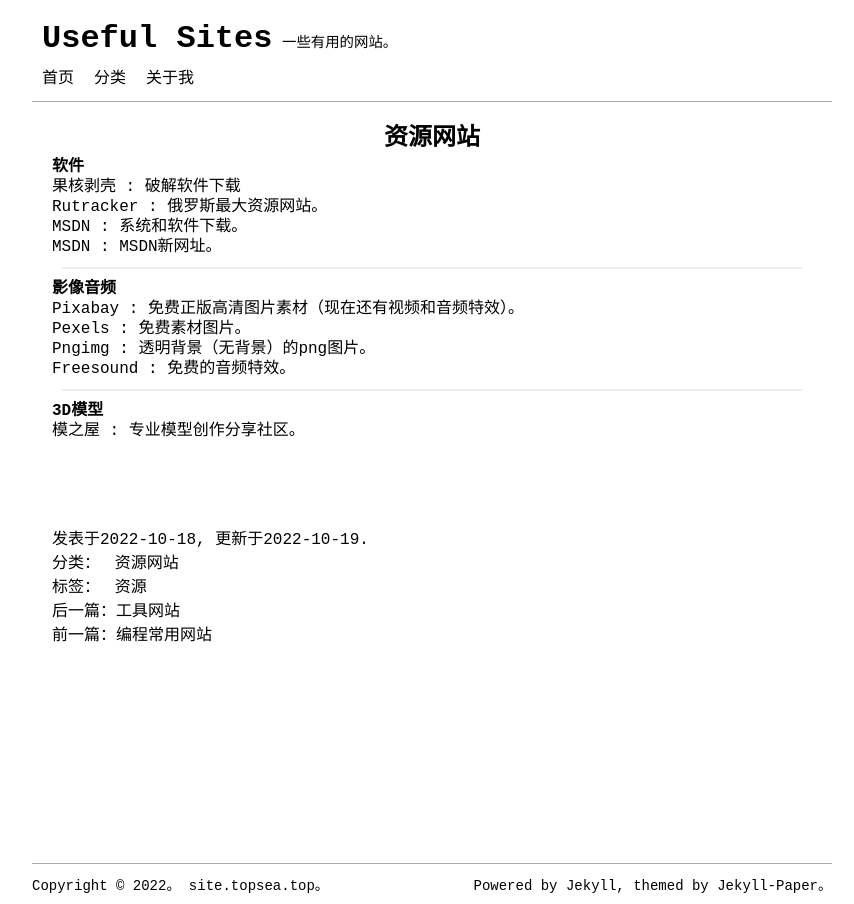
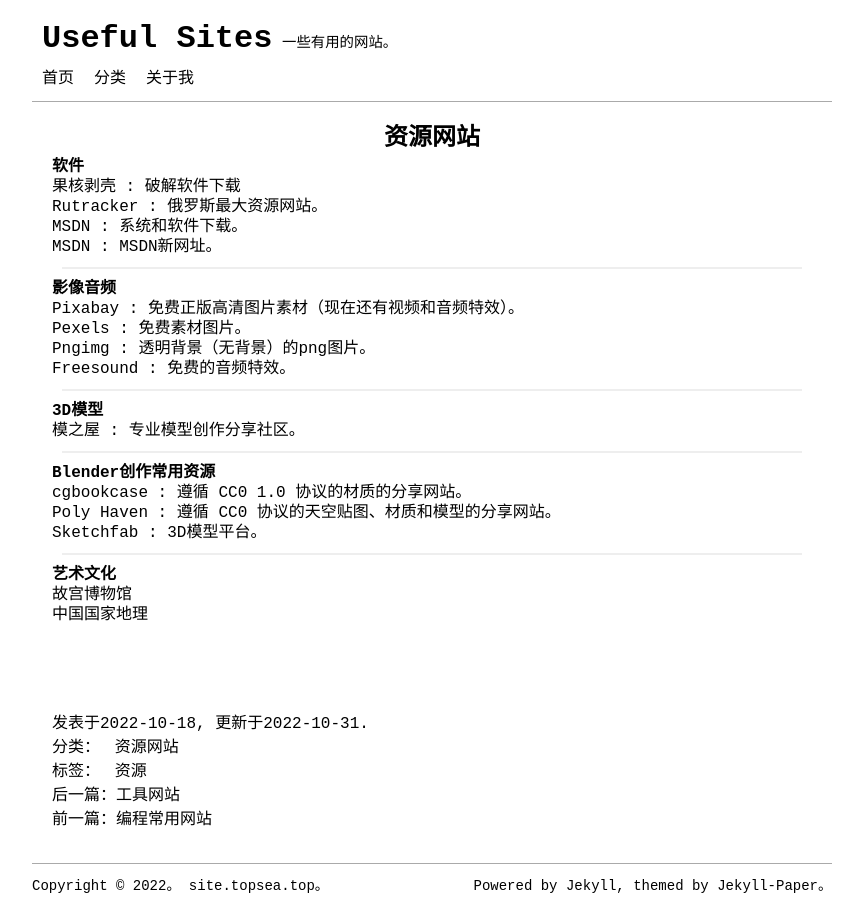
Before and after one commit to TopSea/Useful_Sites, a Jekyll site: the page built from _posts/2022-10-18-资源网站.markdown, in a window 1280 px wide. Shown: the whole page, without its empty margins (208-1062 px from the left). Built offline with Jekyll 4.4.1, drawn with Linux system fonts in a browser that asks for light colours.

Commit message:
添加了一些网站。

```diff
--- a/_posts/2022-10-18-资源网站.markdown
+++ b/_posts/2022-10-18-资源网站.markdown
@@ -2,7 +2,7 @@
 layout: post
 title:  "资源网站"
 date:   2022-10-18
-last_modified_at: 2022-10-19
+last_modified_at: 2022-10-31
 categories: [资源网站]
 tags: [资源]
 ---
@@ -25,6 +25,19 @@ ___
 **3D模型**
 [模之屋][aplaybox]{:target="_blank"} : 专业模型创作分享社区。
 
+___
+
+**Blender创作常用资源**
+[cgbookcase][aplaybox]{:target="_blank"} : 遵循 CC0 1.0 协议的材质的分享网站。
+[Poly Haven][polyhaven]{:target="_blank"} : 遵循 CC0 协议的天空贴图、材质和模型的分享网站。
+[Sketchfab][sketchfab]{:target="_blank"} : 3D模型平台。
+
+___
+
+**艺术文化**
+[故宫博物馆][dpm]{:target="_blank"}
+[中国国家地理][dili360]{:target="_blank"}
+
 
 [ghxi]: https://www.ghxi.com/
 [rutracker]: https://rutracker.net/forum/index.php
@@ -35,3 +48,8 @@ ___
 [freesound]: https://freesound.org/
 [pexels]: https://www.pexels.com/
 [pngimg]: https://pngimg.com/
+[cgbookcase]: https://www.cgbookcase.com/
+[polyhaven]: https://polyhaven.com/
+[sketchfab]: https://sketchfab.com/
+[dpm]: https://www.dpm.org.cn/Home.html
+[dili360]: http://m.dili360.com/
```
